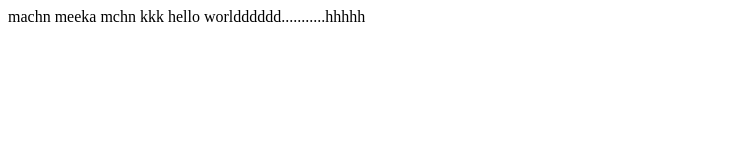
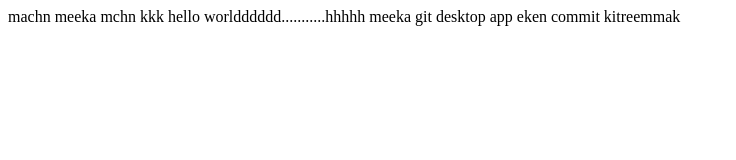
Before and after one commit to vidarshanaH/TESTREPO, a plain HTML site: page mm.html in a window 1280 px wide. Shown: the whole page, without its empty margins (0-736 px from the left). Drawn offline with Linux system fonts and the light colour scheme.

Commit message:
Update mm.html
git desktop app eken m\commit kireemak meeka

```diff
--- a/mm.html
+++ b/mm.html
@@ -6,7 +6,7 @@
     <p>
 
 machn meeka mchn kkk
-      hello worldddddd...........hhhhh
+      hello worldddddd...........hhhhh meeka git desktop app eken commit kitreemmak
     </p>
   </body>
 </html>
```
